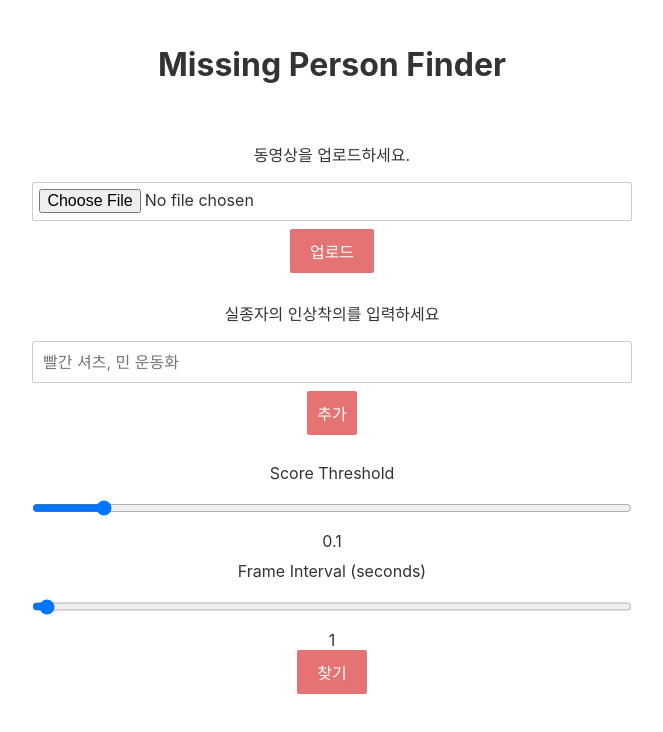
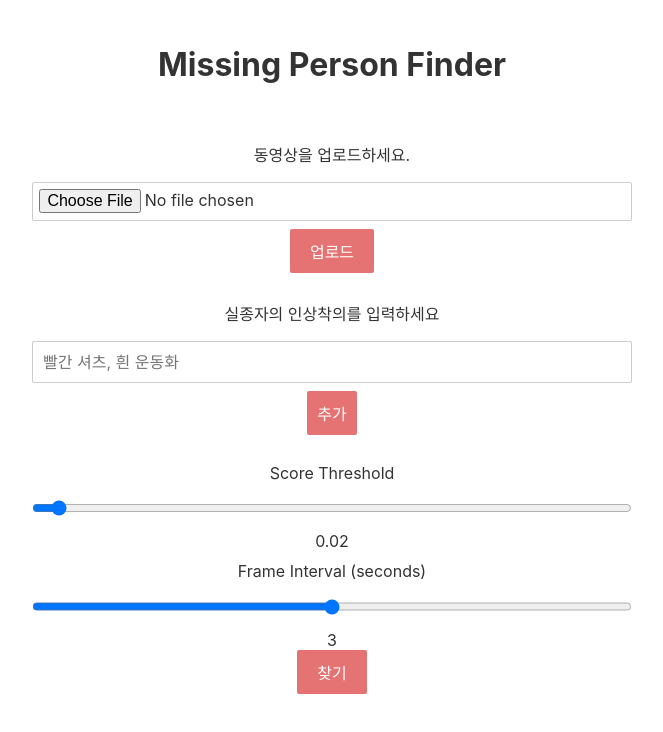
Before and after one commit to wantedPNU/wanted_frontend, a Svelte app: page / in a window 1280 px wide. Shown: the top 732 px of the page, without its empty margins (308-971 px from the left). Built offline with nearby package versions, Linux system fonts and the light colour scheme.

Commit message:
feat : first demo version done

```diff
--- a/package.json
+++ b/package.json
@@ -15,5 +15,8 @@
   "scripts": {
     "build": "cross-env NODE_ENV=production webpack",
     "dev": "webpack serve"
+  },
+  "dependencies": {
+    "npm": "^10.8.2"
   }
 }
--- a/src/main/main.svelte
+++ b/src/main/main.svelte
@@ -6,8 +6,8 @@
     let files;
     let value = '';
     let queryString = '';
-    let scoreThreshold = 0.1;
-    let frameInterval = 1;
+    let scoreThreshold = 0.02;
+    let frameInterval = 3;
     let apiUrl = "http://127.0.0.1:5000"; // Backend port: 5000
 
     let processing = false; // 상태 변수 추가
@@ -58,7 +58,7 @@
         completed = false; // 완료 상태 초기화
 
         console.log("search start");
-        let url = `${apiUrl}/inference`;
+        let url = `${apiUrl}/inference?scoreThreshold=${scoreThreshold}&frameInterval=${frameInterval}`;
         const req = new Request(url, {
             method: 'GET',
         });
@@ -71,6 +71,7 @@
         processing = false; // 처리 중 상태 해제
         completed = true; // 완료 상태로 변경
     }
+
 
     const strAsset = {
         uploadVideo: "동영상을 업로드하세요.",
@@ -90,13 +91,13 @@
 
     <div class="input-query">
         <p>{strAsset.enterQuery}</p>
-        <input id="queryInput" bind:value={queryString} placeholder="빨간 셔츠, 민 운동화" />
+        <input id="queryInput" bind:value={queryString} placeholder="빨간 셔츠, 흰 운동화" />
         <button on:click={() => handleAddQuery(queryString)}>추가</button>
     </div>
 
     <div class="controls">
         <label for="scoreThreshold">Score Threshold</label>
-        <input id="scoreThreshold" type="range" min="0" max="1" step="0.1" bind:value={scoreThreshold} />
+        <input id="scoreThreshold" type="range" min="0" max="1" step="0.002" bind:value={scoreThreshold} />
         <span>{scoreThreshold}</span>
 
         <label for="frameInterval">Frame Interval (seconds)</label>
```
Also changed, not shown: 1 other file (tests, documents, lock files or other folders).
